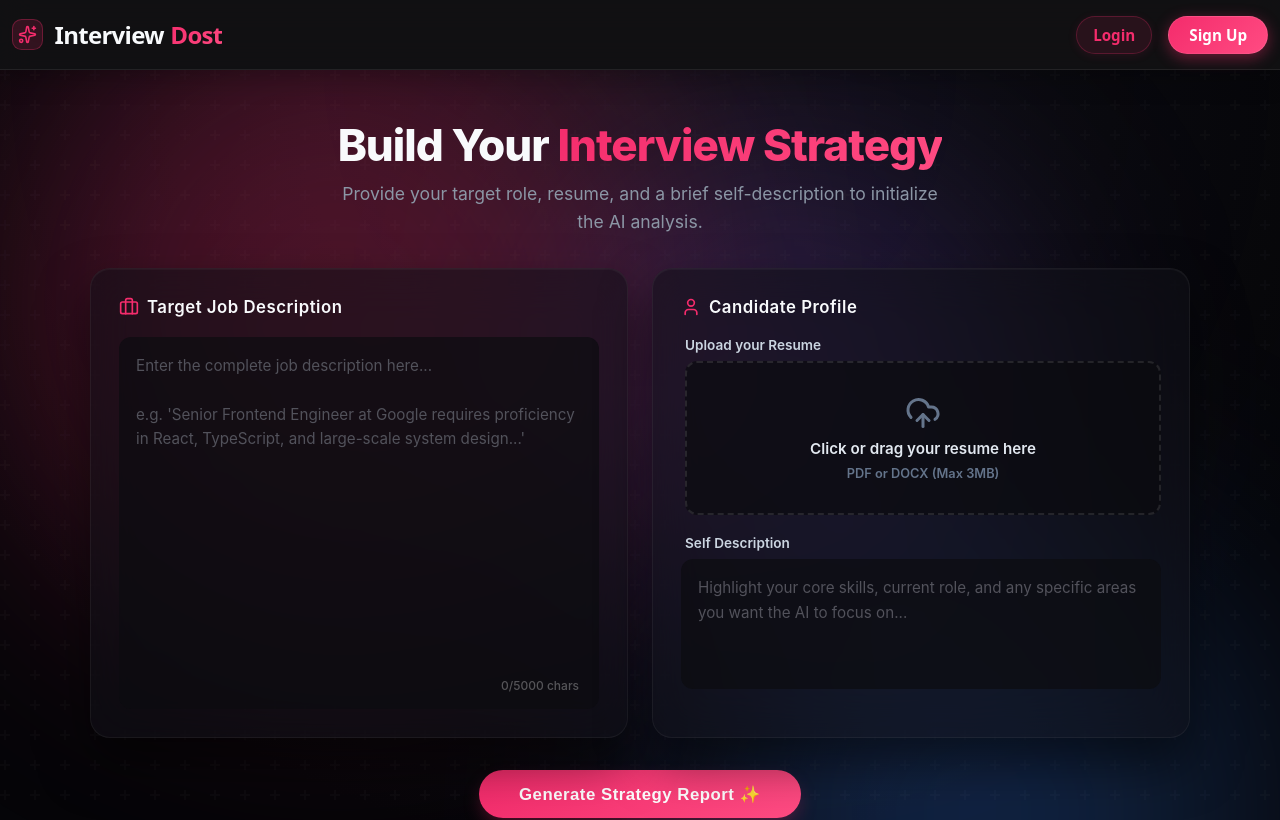
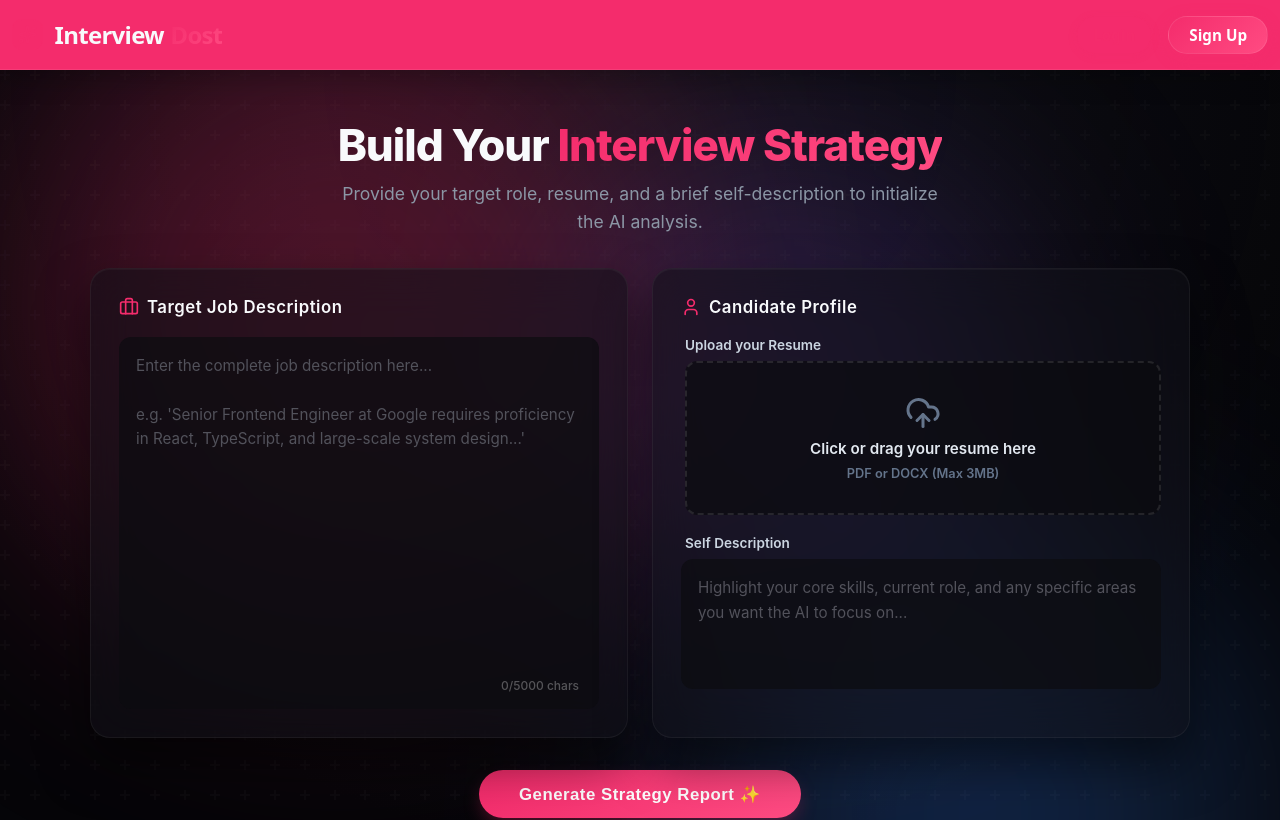
Before and after one commit to SayanIndra83/InterviewDost, a React app in the folder frontend/: page /Interview-Ai/ in a window 1280 px wide. Shown: the top 820 px of the page. Built offline with nearby package versions, Linux system fonts and the light colour scheme; no server answers; the HTML template or start-up script is replaced by a standard one.

Commit message:
update navbar background color to accent pink

```diff
--- a/frontend/src/layout/styles/navbar.style.scss
+++ b/frontend/src/layout/styles/navbar.style.scss
@@ -14,7 +14,8 @@ body { margin: 0; overflow-x: hidden; }
     position: sticky; top: 0; z-index: 1000;
     width: 100%; height: 70px; padding: 0 0.75rem;
     display: flex; justify-content: space-between; align-items: center;
-    background: rgba(10, 10, 14, 0.70);
+    // background: rgba(10, 10, 14, 0.70);
+    background: #f42c6c;
     backdrop-filter: blur(15px); -webkit-backdrop-filter: blur(15px);
     border-bottom: 0.2px solid $border-glass;
     box-shadow: 0 4px 30px rgba(0, 0, 0, 0.3);
```
